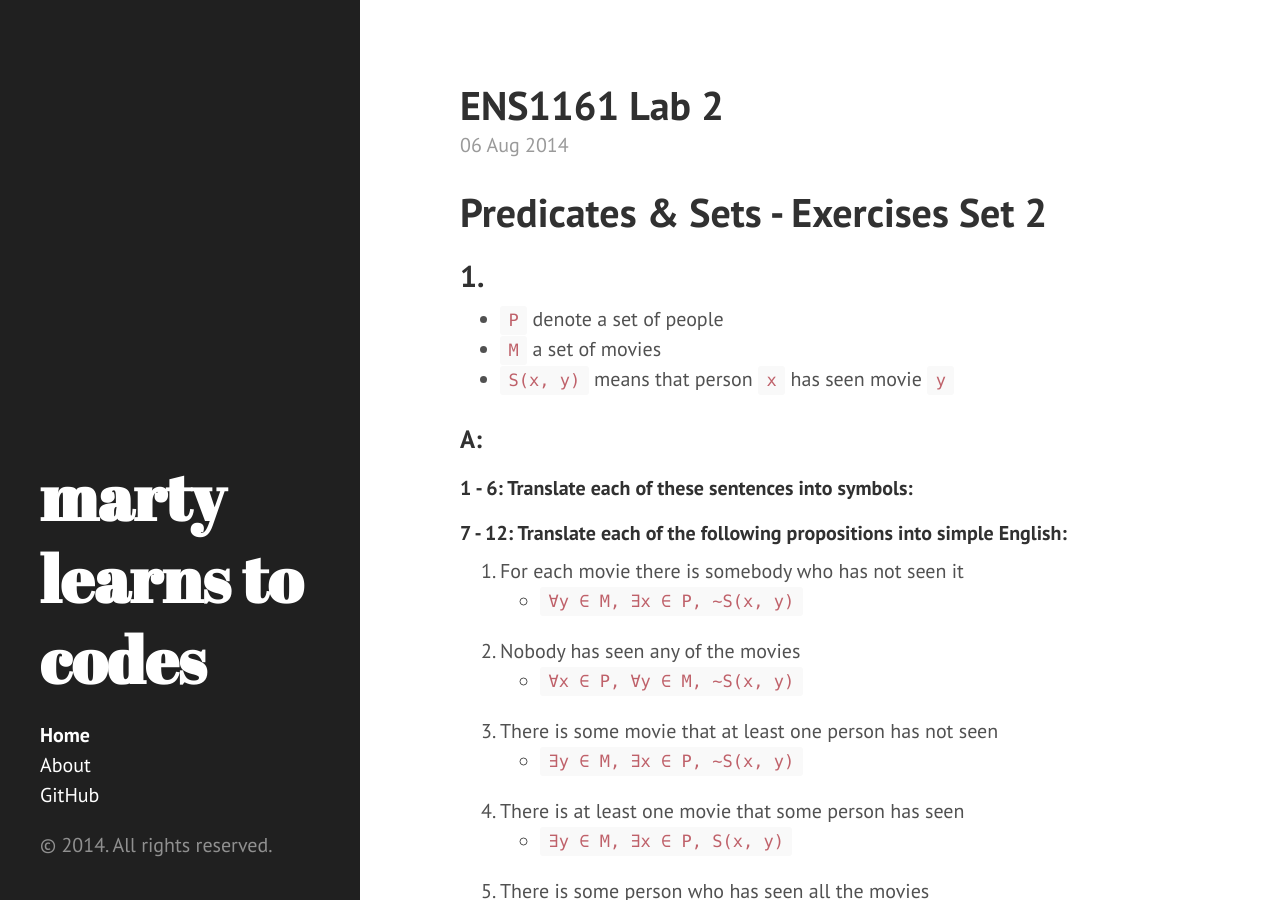
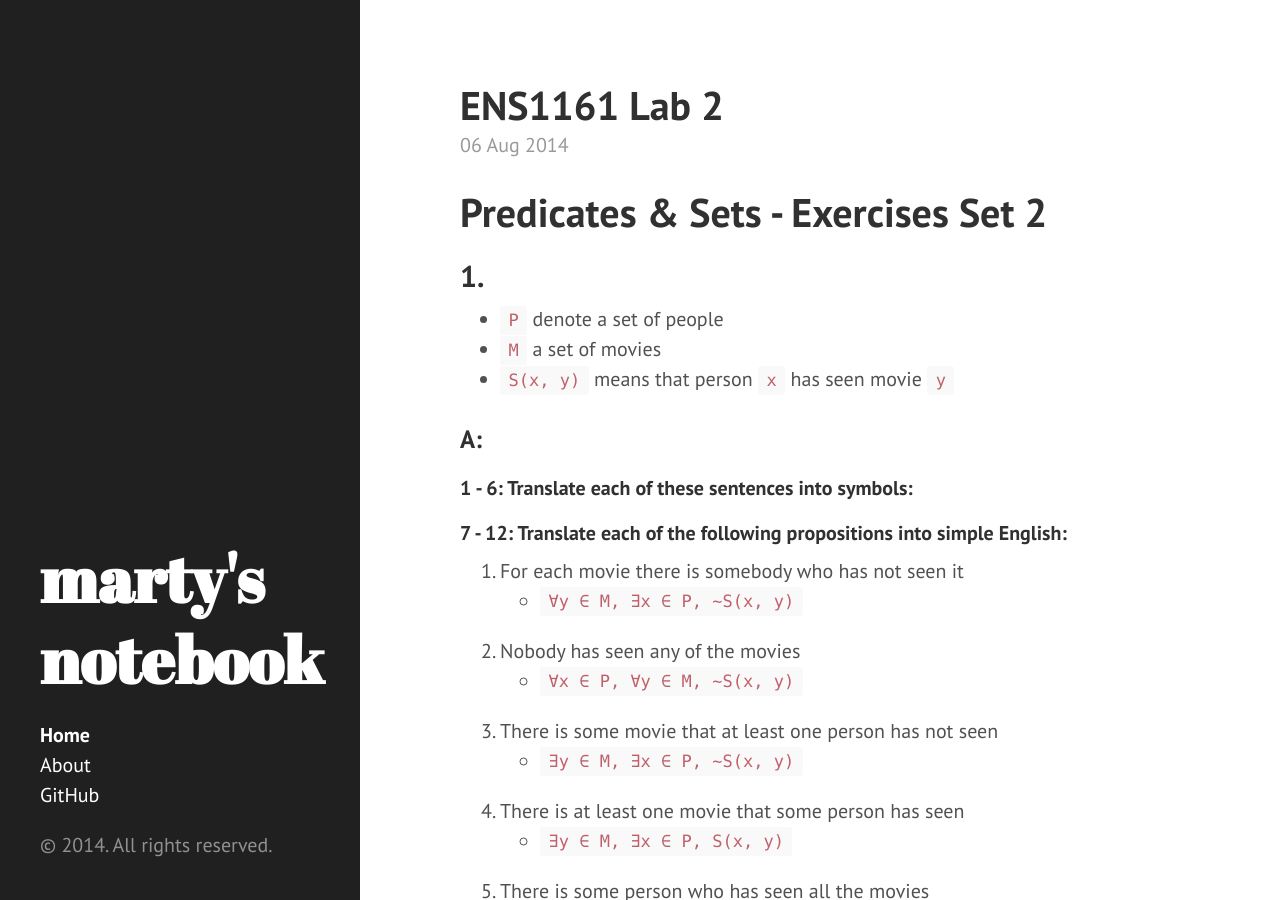
Before and after one commit to martymcflywa/martymcflywa.github.io, a Jekyll site: the page built from index.html, in a window 1280 px wide and 900 px high. Built offline with Jekyll 4.4.1, drawn with Linux system fonts in a browser that asks for light colours; Markdown is read by kramdown in place of the engine named in the settings; the list of posts is cut into pages by our own code.

Commit message:
modified config

```diff
--- a/_config.yml
+++ b/_config.yml
@@ -1,6 +1,6 @@
 # Site settings
-title: marty learns to codes
-tagline: marty learns to codes
+title: marty's notebook
+tagline: insert note here
 description:
 baseurl: /
 url: http://martymcflywa.github.io/martymcflywa/
```
